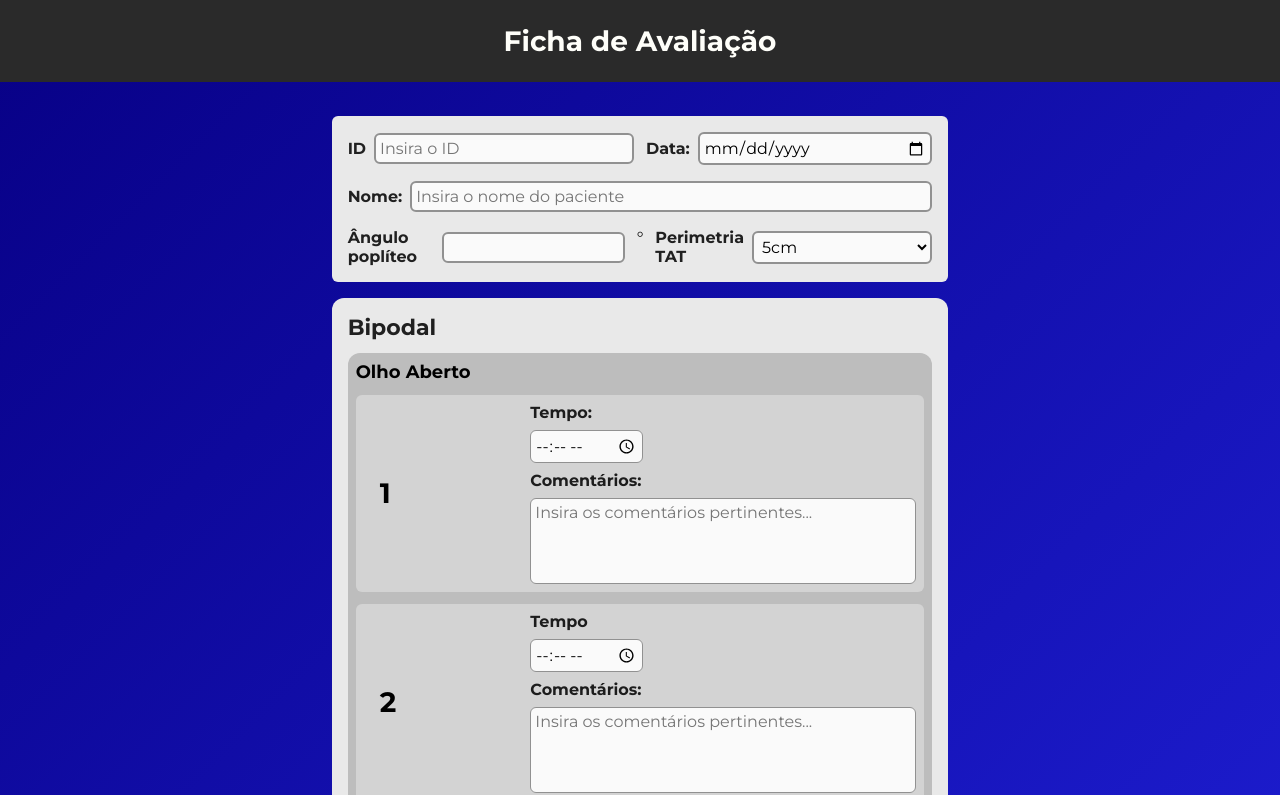
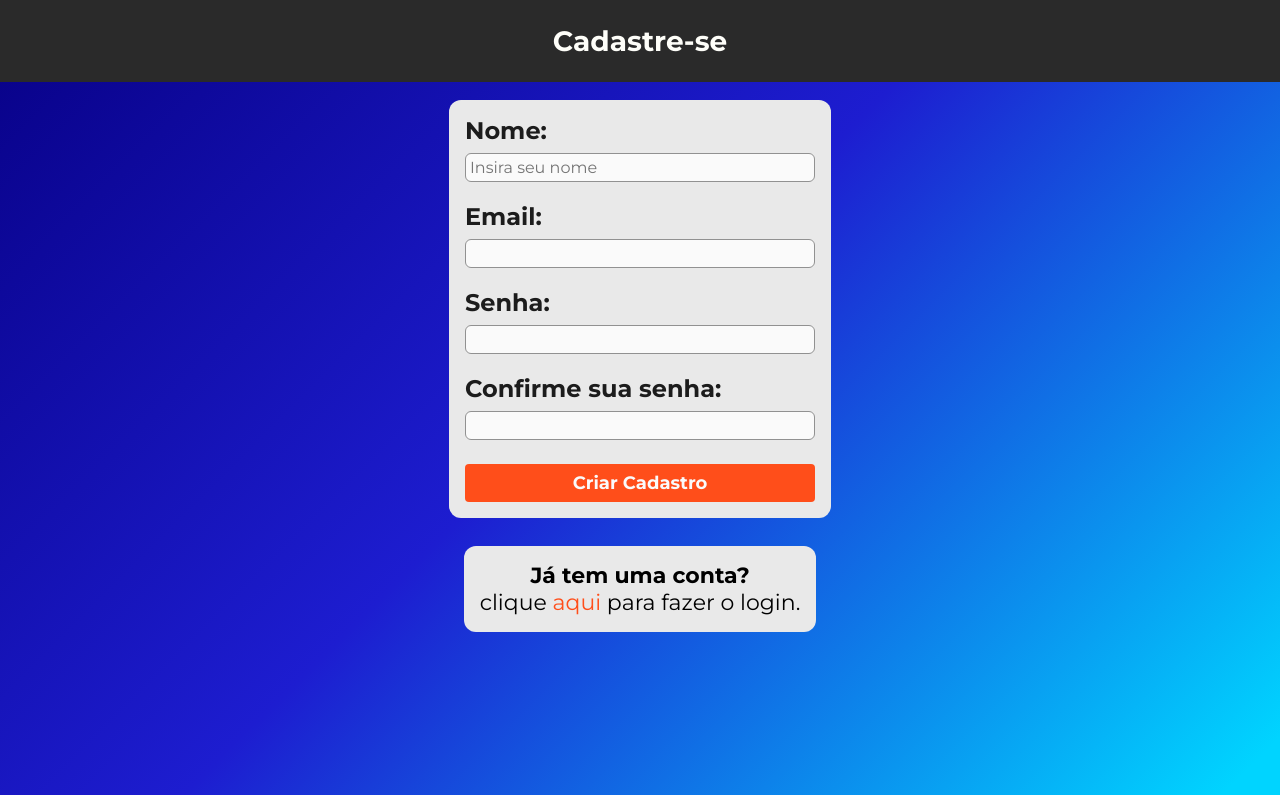
Before and after one commit to MatheusFonseca849/fisio-app, a React (Vite) app: page / in a window 1280 px wide. Shown: the top 795 px of the page. Built offline with nearby package versions, Linux system fonts and the light colour scheme.

Commit message:
feat: login and register form added

```diff
--- a/src/App.jsx
+++ b/src/App.jsx
@@ -1,13 +1,16 @@
 import EvaluationSheet from "./components/EvaluationSheet"
 import LoginPage from "./components/LoginPage"
+import RegisterPage from "./components/RegisterPage"
 
 
 function App() {
 
   return (
     <main>
-    <EvaluationSheet/>
+    {/* <EvaluationSheet/> */}
     {/* <LoginPage/> */}
+    <RegisterPage/>
+
     </main>
   )
 }
--- a/src/components/InputContainer/index.jsx
+++ b/src/components/InputContainer/index.jsx
@@ -8,9 +8,8 @@ const InputContainer = ({
   value,
   name,
   textArea = false,
-  labelSize
+  labelSize,
 }) => {
-  {console.log(labelSize)}
   return (
     <StyledInputContainer $labelSize={labelSize}>
       <label htmlFor={id}>{labelText}</label>
--- a/src/components/InputContainer/inputContainer.js
+++ b/src/components/InputContainer/inputContainer.js
@@ -6,6 +6,7 @@ const StyledInputContainer = styled.div`
     justify-content: flex-start;
     width: fit-content;
     gap: 8px;
+    width: ${props => props.inputType === "radio" ? "fit-content" : "100%"};
 
     label{
         font-size: ${props => props.$labelSize};
@@ -30,8 +31,6 @@ const StyledInputContainer = styled.div`
         border: var(--border-thickness-default) solid var(--color-grey-500);
         border-radius: var(--radius-default);
         background-color: var(--color-grey-950);
-        width: 100%;
-        /* font-size: ; */
 
     }
 
--- a/src/components/LoginPage/index.jsx
+++ b/src/components/LoginPage/index.jsx
@@ -1,6 +1,6 @@
 import Header from "../Header";
 import LoginForm from "../LoginForm";
-import LoginPageFooter from "../LoginPageFooter";
+import LoginPageFooter from "../LoginRegisterFooter";
 
 const LoginPage = () => {
   return (
@@ -9,8 +9,11 @@ const LoginPage = () => {
         <h1>Login</h1>
       </Header>
       <LoginForm />
-      <span style={{marginTop: 12, marginBottom: 12}}>OU</span>
-      <LoginPageFooter/>
+
+      <LoginPageFooter>
+      <h3>Ainda não tem uma conta?</h3>
+            <span>Cadastre-se <a href="">aqui</a></span>
+      </LoginPageFooter>
 
     </>
   );
--- a/src/components/LoginPageFooter/index.jsx
+++ /dev/null
@@ -1,16 +0,0 @@
-import StyledLoginFooter from "./loginPageFooter.js";
-
-const LoginPageFooter = () => {
-
-    return(
-
-        <StyledLoginFooter>
-            <h3>Ainda não tem uma conta?</h3>
-            <span>Cadastre-se <a href="">aqui</a></span>
-        </StyledLoginFooter>
-
-    )
-
-}
-
-export default LoginPageFooter
--- /dev/null
+++ b/src/components/LoginRegisterFooter/index.jsx
@@ -0,0 +1,15 @@
+import StyledLoginRegisterFooter from "./loginPageFooter.js";
+
+const LoginRegisterFooter = ({children}) => {
+
+    return(
+
+        <StyledLoginRegisterFooter>
+            {children}
+        </StyledLoginRegisterFooter>
+
+    )
+
+}
+
+export default LoginRegisterFooter
--- a/src/components/LoginPageFooter/loginPageFooter.js
+++ b/src/components/LoginRegisterFooter/loginPageFooter.js
@@ -1,6 +1,6 @@
 import { styled } from "styled-components";
 
-const StyledLoginFooter = styled.div`
+const StyledLoginRegisterFooter = styled.div`
   background-color: var(--color-grey-900);
   display: flex;
   flex-direction: column;
@@ -9,6 +9,7 @@ const StyledLoginFooter = styled.div`
   min-width: 320px;
   width: fit-content;
   border-radius: var(--radius-form-container);
+  margin-top: 28px;
 
   h3{
     font-size: var(--font-size-2);
@@ -25,4 +26,4 @@ const StyledLoginFooter = styled.div`
 
 `;
 
-export default StyledLoginFooter;
+export default StyledLoginRegisterFooter;
--- /dev/null
+++ b/src/components/RegisterForm/index.jsx
@@ -0,0 +1,39 @@
+import InputContainer from "../InputContainer";
+import SubmitButton from "../SubmitButton";
+import StyledRegisterForm from "./registerForm.js";
+
+const RegisterForm = () => {
+  return (
+    <StyledRegisterForm>
+      <div>
+        <InputContainer
+          id={"name"}
+          labelText={"Nome:"}
+          placeholder={"Insira seu nome"}
+          labelSize={"24px"}
+        />
+        <InputContainer
+          id={"email"}
+          labelText={"Email:"}
+          inputType={"email"}
+          labelSize={"24px"}
+        />
+        <InputContainer
+          id={"password"}
+          labelText={"Senha:"}
+          inputType={"password"}
+          labelSize={"24px"}
+        />
+        <InputContainer
+          id={"confirmPassword"}
+          labelText={"Confirme sua senha:"}
+          inputType={"password"}
+          labelSize={"24px"}
+        />
+      </div>
+      <SubmitButton>Criar Cadastro</SubmitButton>
+    </StyledRegisterForm>
+  );
+};
+
+export default RegisterForm;
--- /dev/null
+++ b/src/components/RegisterForm/registerForm.js
@@ -0,0 +1,25 @@
+import { styled } from "styled-components";
+
+const StyledRegisterForm = styled.form`
+
+background-color: var(--color-grey-900);
+    display: flex;
+    flex-direction: column;
+    padding: 16px;
+    min-width: 350px;
+    width: fit-content;
+    border-radius: var(--radius-form-container);
+
+    div{
+
+        display: flex;
+        flex-direction: column;
+        justify-content: center;
+        gap: 8px;
+        margin-bottom: 12px;
+
+    }
+
+`
+
+export default StyledRegisterForm
--- /dev/null
+++ b/src/components/RegisterPage/index.jsx
@@ -0,0 +1,23 @@
+import RegisterForm from "../RegisterForm";
+import Header from "../Header"
+import LoginRegisterFooter from "../LoginRegisterFooter";
+
+const RegisterPage = () => {
+
+    return(
+
+        <>
+            <Header><h1>Cadastre-se</h1></Header>
+            <RegisterForm/>
+            <LoginRegisterFooter>
+                <h3>Já tem uma conta?</h3>
+                <span>clique <a href="">aqui</a> para fazer o login.</span>
+            </LoginRegisterFooter>
+
+        </>
+
+    )
+
+}
+
+export default RegisterPage
--- a/src/styles/reset.js
+++ b/src/styles/reset.js
@@ -45,6 +45,12 @@ main{
     min-height: 100vh;
     min-width: 100vw;
 
+    /* div{
+        display: flex;
+        flex-direction: column;
+        width: 100%;
+    } */
+
 }
 
 button {
```
Also changed, not shown: src/components/RegisterPage/registerPage.js (added).
